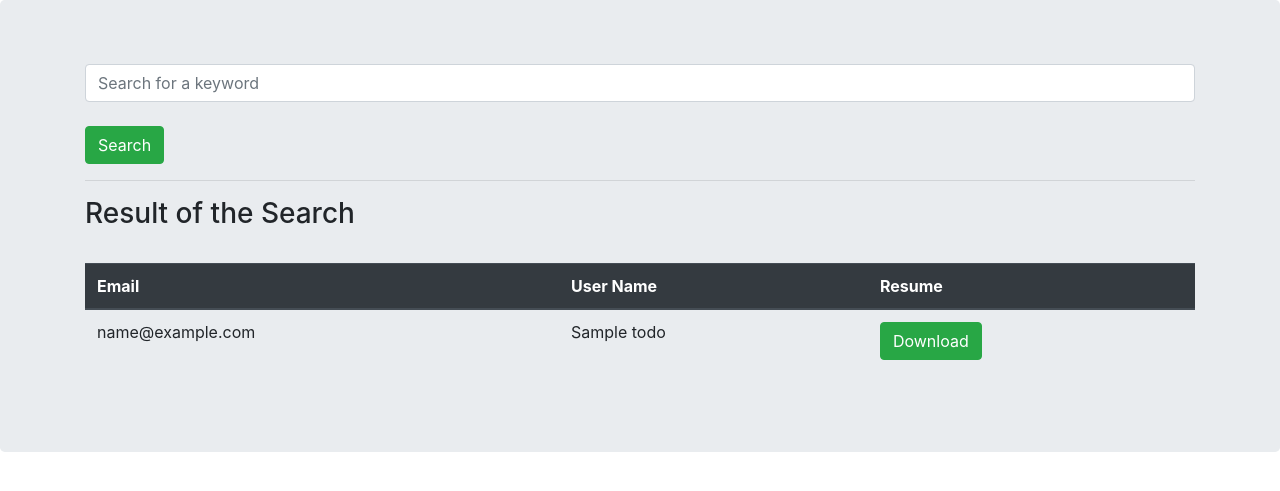
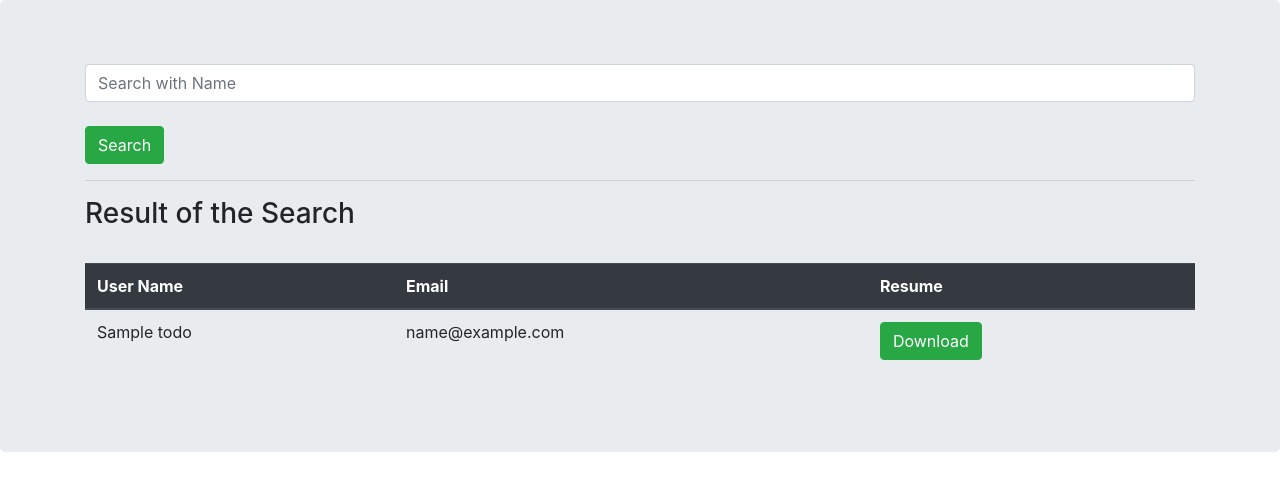
Before and after one commit to nikash3/hackathon2019, a Flask app: template cgportal/templates/searchlist.html in a window 1280 px wide. Shown: the part 56-547 px from the top of the page. Run offline with Flask 2, Linux system fonts and the light colour scheme; the template is opened without the code that fills it: most values are stand-ins (such as "Sample title", 1, 10 or a date in 2020); some libraries are stand-ins or nearby versions.

Commit message:
Regex for Basic Search
Changes to small UI elements and regex usage for search using name.
removing redudancy in candidateSubmit

```diff
--- a/cgportal/templates/searchlist.html
+++ b/cgportal/templates/searchlist.html
@@ -22,7 +22,7 @@
     <div class="jumbotron">
         <div class="container">
             <form action="/search_list" method="post" enctype="multipart/form-data">
-                <input class="form-control" name="searchname" type="text" placeholder="Search for a keyword" aria-label="Search">
+                <input class="form-control" name="searchname" type="text" placeholder="Search with Name" aria-label="Search" required>
                 <br />
                 <input type="submit" name="search" class="btn btn-success" value="Search">
             </form>
@@ -34,23 +34,22 @@
                 <table class="table">
                     <thead class="thead-dark">
                         <tr id="row">
+                            <th class="name">User Name</th>
                             <th class="email">Email</th>
-                            <th class="name">User Name</th>
                             <th class="file">Resume</th>
                         </tr>
                     </thead>
                     {% for todo in todos %}
                     <tbody>
                         <tr class="datas">
+                            <td class="name">{{ todo['name'] }}</td>
                             <td class="email">{{ todo['email'] }}</td>
-                            <td class="name">{{ todo['name'] }}</td>
                             <td><a href="/resume/{{  todo.file }}" class="btn btn-success">Download</a></td>
                         </tr>
                     </tbody>
                     {% endfor %} {% elif flag %}
                     <h4>No Result Found !!</h4> {% endif %}
                 </table>
-
                 <!--<a href="/" class="btn btn-success">Back</a>-->
             </div>
 
--- a/cgportal/views/candidateSubmit.py
+++ b/cgportal/views/candidateSubmit.py
@@ -29,9 +29,6 @@ def submit ():
     fname = fnameId + fnameOrg
     f.save(os.path.join("resume", fname))
     data = parser(os.path.join("resume", fname))
-    #Adding a Task
-    email=request.values.get("email")
-    name=request.values.get("name")
 
     candidates_lists.insert({ "email": email, "name":name, "file": fname, "skills": data["skills"], "contact_number": data["mobile_number"], "experience": data["total_experience"]})
     cur_rec = candidates_lists.find({"email": email})
--- a/cgportal/views/searchDetails.py
+++ b/cgportal/views/searchDetails.py
@@ -4,6 +4,7 @@ import uuid
 from bson import ObjectId # For ObjectId to work
 from pymongo import MongoClient
 import os
+import re
 from .dbLayer import connectDB
 
 searchDetails = Blueprint('searchDetails', __name__)
@@ -17,7 +18,7 @@ candidates_list = db.candidates_list #Select the collection name
 def search_list ():
     #Adding a Task
     search = request.values.get("searchname")
-    name = candidates_list.find({"name": search})
+    name = candidates_list.find({"name": { '$regex' : search }})
     return render_template('searchlist.html',todos=name,flag=True)
 
 @searchDetails.route("/searchlist")
```
Also changed, not shown: cgportal/templates/index.html (+4 -4 lines).
